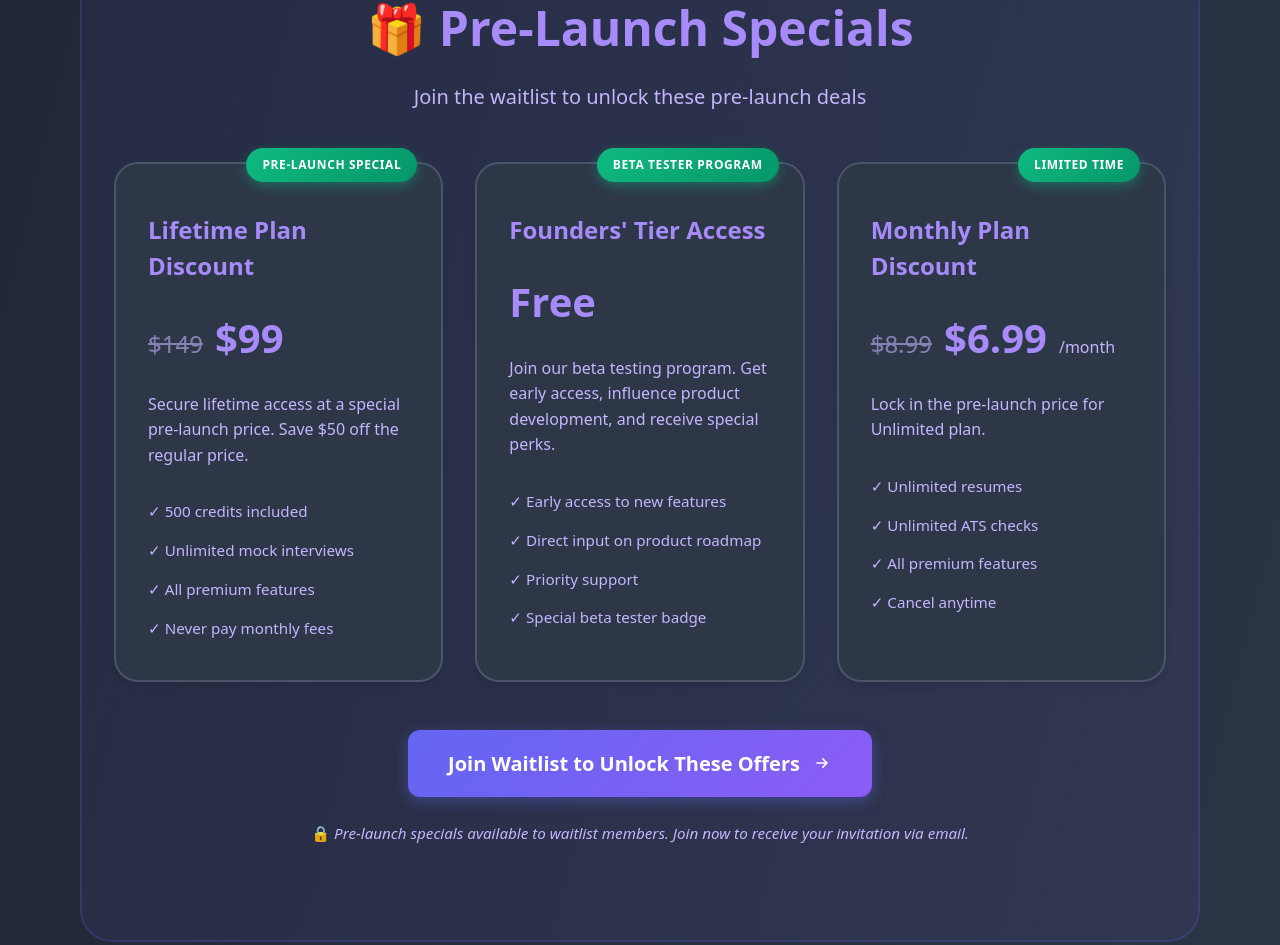
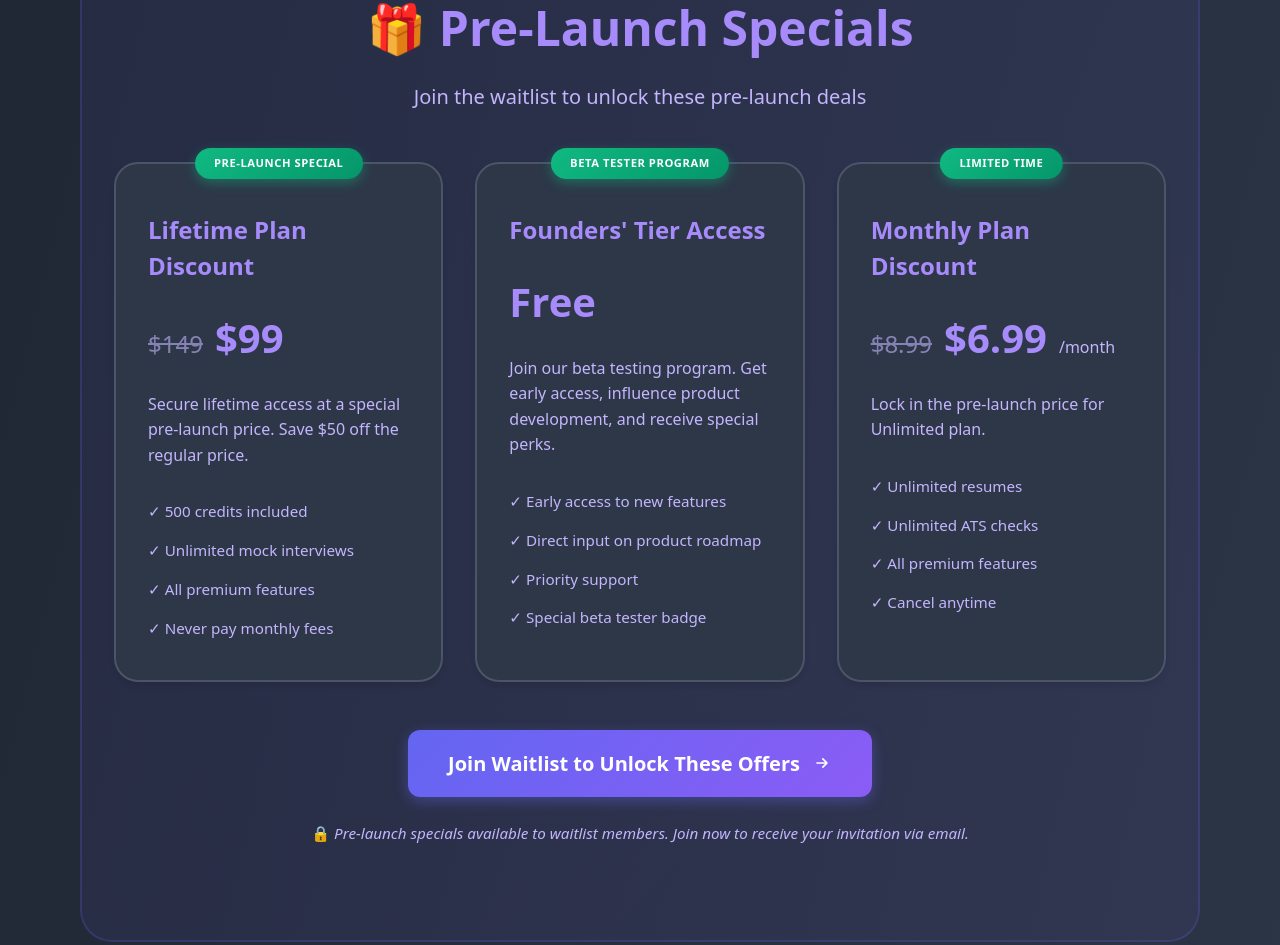
Before and after one commit to JohnAsencio/TailorAI, a React (Vite) app: page / in a window 1280 px wide. Shown: the part 3094-4039 px from the top of the page. Built offline with nearby package versions, Linux system fonts and the light colour scheme; no server answers; what @react-pdf/renderer would draw is missing.

Commit message:
ui change

```diff
--- a/src/components/landing/LandingPage.css
+++ b/src/components/landing/LandingPage.css
@@ -520,16 +520,18 @@
 .offer-badge {
   position: absolute;
   top: -1rem;
-  right: 1.5rem;
+  left: 50%;
+  transform: translateX(-50%);
   background: linear-gradient(135deg, #10b981 0%, #059669 100%);
   color: white;
-  padding: 0.5rem 1rem;
+  padding: 0.45rem 1.2rem;
   border-radius: 2rem;
-  font-size: 0.75rem;
+  font-size: 0.7rem;
   font-weight: 700;
   text-transform: uppercase;
   letter-spacing: 0.05em;
   box-shadow: 0 4px 12px rgba(16, 185, 129, 0.4);
+  white-space: nowrap;
 }
 
 .offer-title {
```
